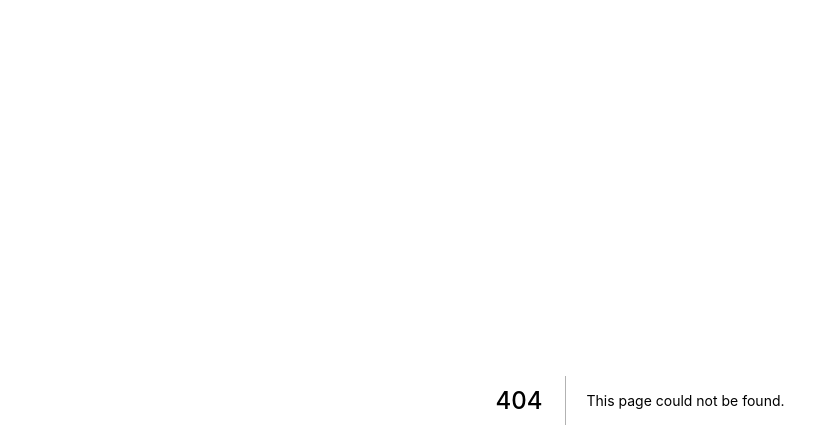
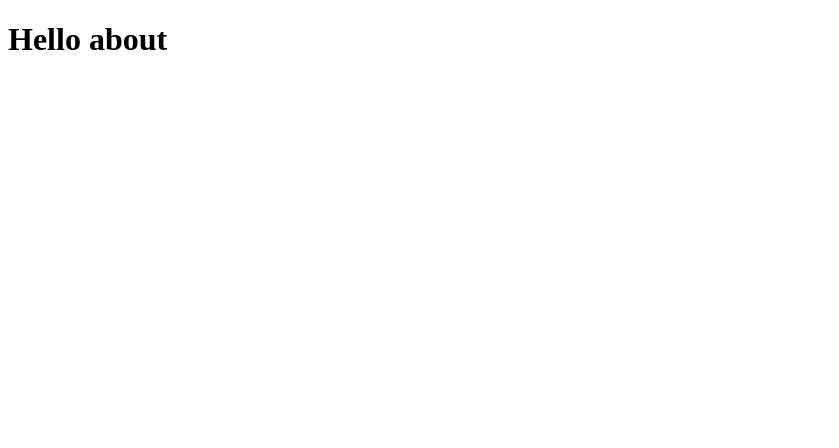
Before and after one commit to alvingomez/movie-database, a Next.js app: page /about in a window 1280 px wide. Before the commit this address had no page. Shown: the top 448 px of the page, without its empty margins (0-839 px from the left). Built offline with nearby package versions, Linux system fonts and the light colour scheme.

Commit message:
About page
Created an About page for route checking purposes

```diff
--- /dev/null
+++ b/pages/about.js
@@ -0,0 +1,5 @@
+const About = () => (
+    <h1>Hello about</h1>
+)
+
+export {About as default}
```
